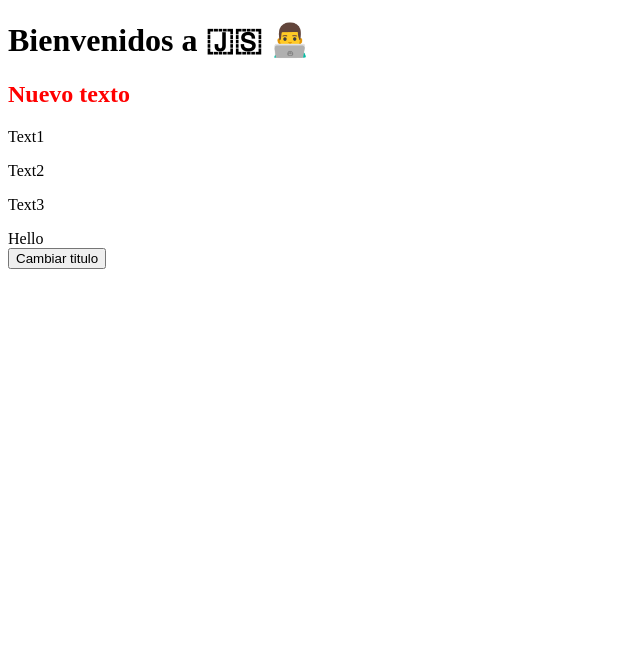
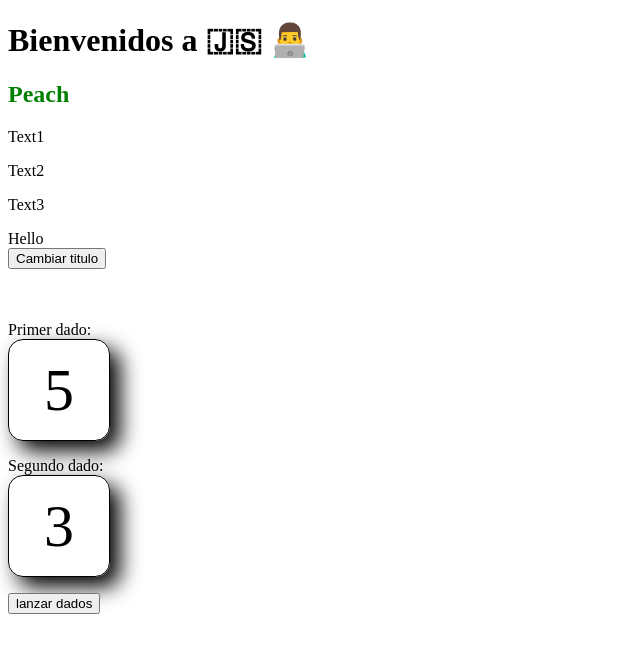
Before and after one commit to 4GeeksAcademy/-diegozaratean-intro-to-js-lt-67, a plain HTML site: page index.html in a window 1280 px wide. Both pictures are taken after a click on the button "Cambiar titulo". Shown: the whole page, without its empty margins (0-640 px from the left). Drawn offline with Linux system fonts and the light colour scheme.

Commit message:
finish dom clas 2

```diff
--- a/index.html
+++ b/index.html
@@ -4,6 +4,19 @@
     <meta charset="UTF-8">
     <meta name="viewport" content="width=device-width, initial-scale=1.0">
     <title>Js intro</title>
+    <style>
+        .dado{
+            width: 100px;
+            height: 100px;
+            display: block;
+            border: 1px solid #000;
+            font-size: 60px;
+            text-align: center;
+            line-height: 100px;
+            border-radius: 15px;
+            box-shadow: 10px 10px 21px;
+        }
+    </style>
 </head>
 <body>
 
@@ -18,7 +31,13 @@
         Hello <span style="display: none;">world</span>
     </div>
 
-    <button onclick="cambiarTitulo()">Cambiar titulo</button>
+    <button onclick="changeTitle()">Cambiar titulo</button>
+    <br><br><br>
+
+
+    <p>Primer dado:  <span class="dado" id="dado1">0</span> </p>
+    <p>Segundo dado:  <span class="dado" id="dado2">0</span> </p>
+    <button id="botonDados">lanzar dados</button>
 
 
     <script>
--- a/main.js
+++ b/main.js
@@ -3,6 +3,7 @@ const persona = {
     nombre: 'Mikel',
     apellido: 'Sombragris',
     edad: 47,
+    "Lugar de nacimiento": "Neverwinter",
     skills: ['js','react','python'],
     programar:  function (){
         console.log('estoy programando')
@@ -14,6 +15,7 @@ const persona = {
 }
 
 const arrayEjemplo = ['Mikel','Sombragris']
+
 
 
 
@@ -58,8 +60,59 @@ function cambiarTitulo(){
 
 
 
-window.changeTitle = function(){
-    console.log('changeTitle')
+// window.changeTitle = function(){
+//     console.log('changeTitle')
+// }
+
+// changeTitle()
+
+
+
+// Hacer una app que cambie de forma aleatoria el texto y el color del titulo cuando le doy click al boton cambiar titulo
+
+
+// PSEUDOCODIGO
+// DONE: agregar funcion changeTitle
+function changeTitle(){
+    const colores = ['yellow','green','red','aqua','purple']
+    const nombres = ['Mario','Luigi','Peach','Toad','Yoshi', 'Star']
+    const colorAleatorio = colores[Math.floor(Math.random() * 5)]
+    const nombreAleatorio = nombres[ Math.floor( Math.random() * nombres.length  ) ]
+    document.getElementById('title').innerHTML = nombreAleatorio
+    document.getElementById('title').style.color = colorAleatorio
 }
 
-changeTitle()
+
+
+
+
+
+
+
+
+
+
+
+
+
+
+
+
+
+// un programa que cuando le doy click a un boton lance dos dados
+// PSEUDOCODIGO
+// DONE: crear un botn
+// DONE:crear una funcion
+function lanzarDados(){
+    let dado1 = Math.floor( Math.random() * 6) + 1
+    let dado2 = Math.ceil( Math.random() * 6)
+    document.getElementById('dado1').innerText = dado1
+    document.querySelector('#dado2').textContent = dado2
+}
+lanzarDados()
+// DONE: hacer que caudno le docy lcik al boton se llame la funcin
+const botonDados = document.getElementById('botonDados')
+botonDados.addEventListener(
+    "click",
+    ()=>lanzarDados()
+)
```
